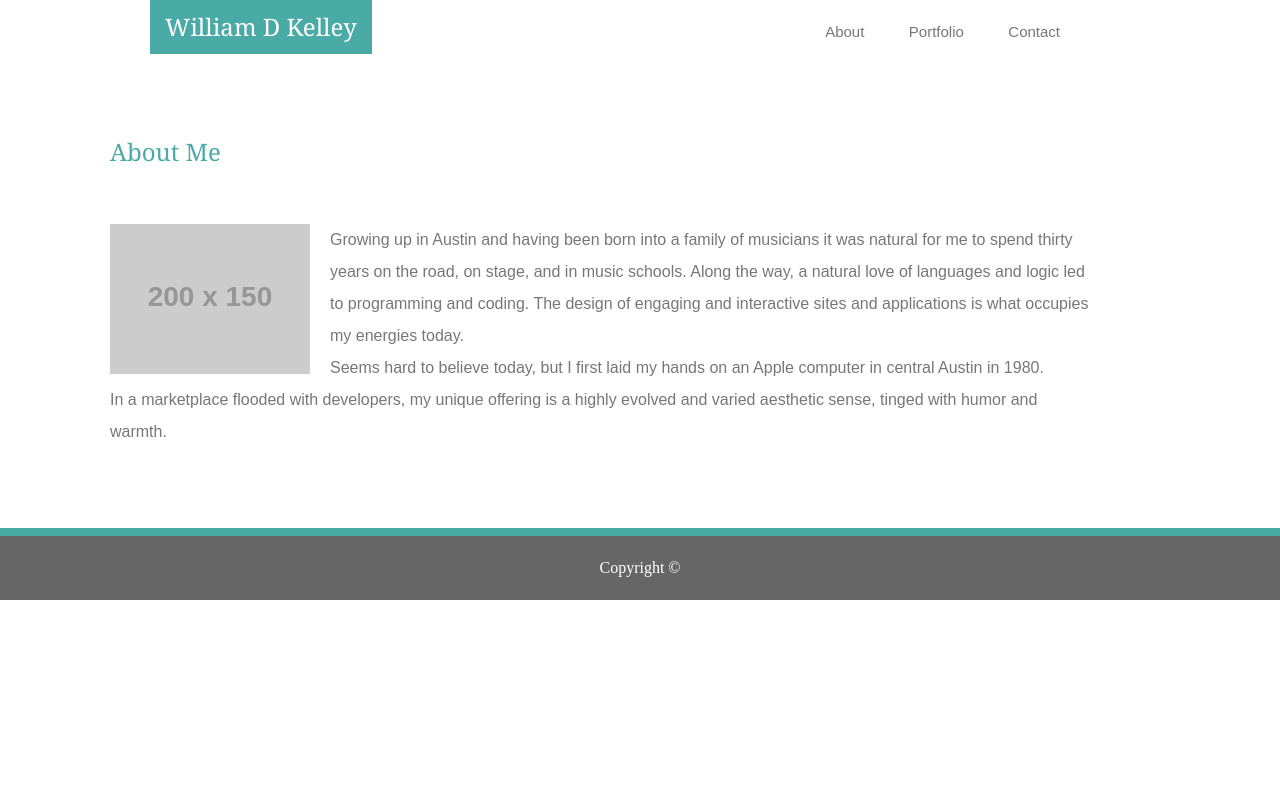
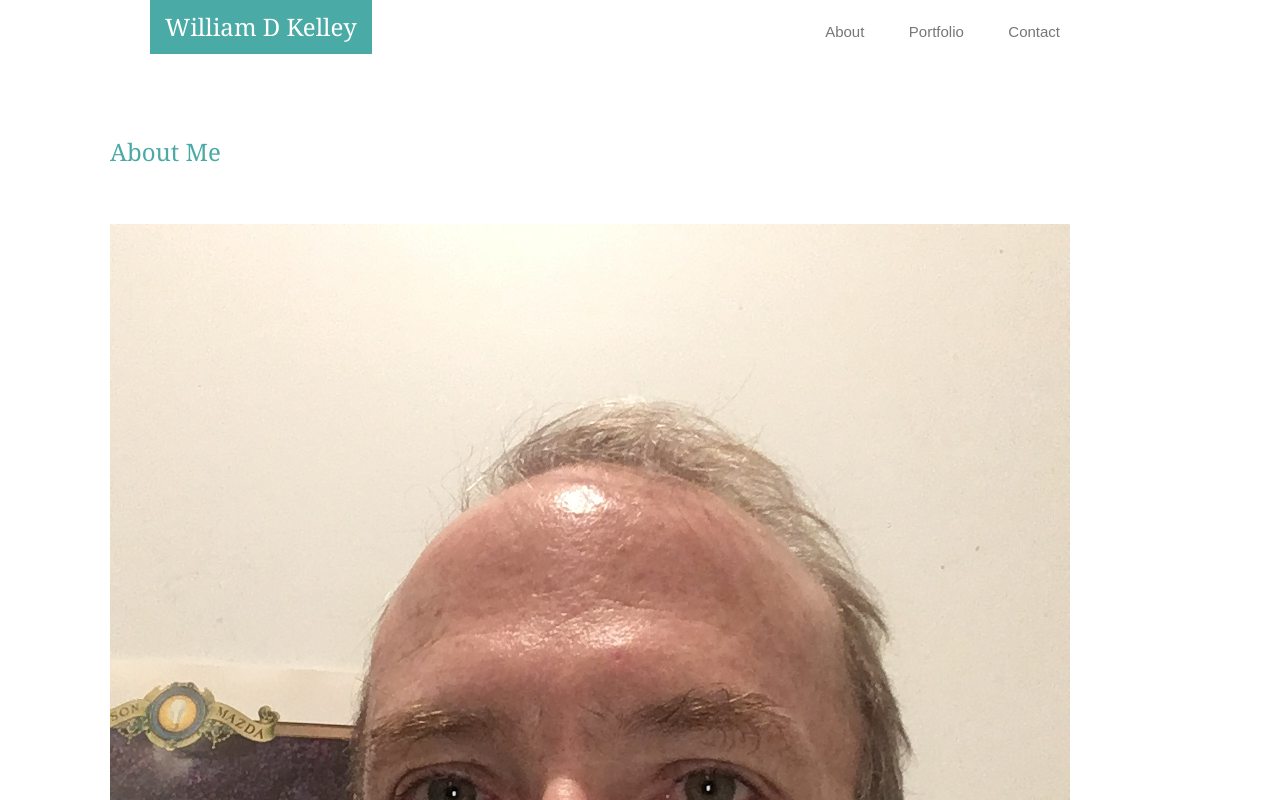
Before and after one commit to wkelley2017/Basic-Portfolio, a plain HTML site: page index.html in a window 1280 px wide. Shown: the top 800 px of the page. Drawn offline with Linux system fonts and the light colour scheme; placeholder pictures from the web are drawn by us.

Commit message:
Update index.html

```diff
--- a/index.html
+++ b/index.html
@@ -23,7 +23,7 @@
         <div class="wrapper">
             <h2>About Me</h2>
         <section Id="guts">
-    <img src="https://via.placeholder.com/200x150" alt="genius or hard work"/>
+    <img src="https://github.com/wkelley2017/Basic-Portfolio/blob/master/assets/images/IMG_0356.JPG" alt="genius or hard work"/>
     <p Id="bio">Growing up in Austin and having been born into a family of musicians it was natural for
     me to spend thirty years on the road, on stage, and in music schools. Along the way, a natural
     love of languages and logic led to programming and coding. The design of engaging and
```
